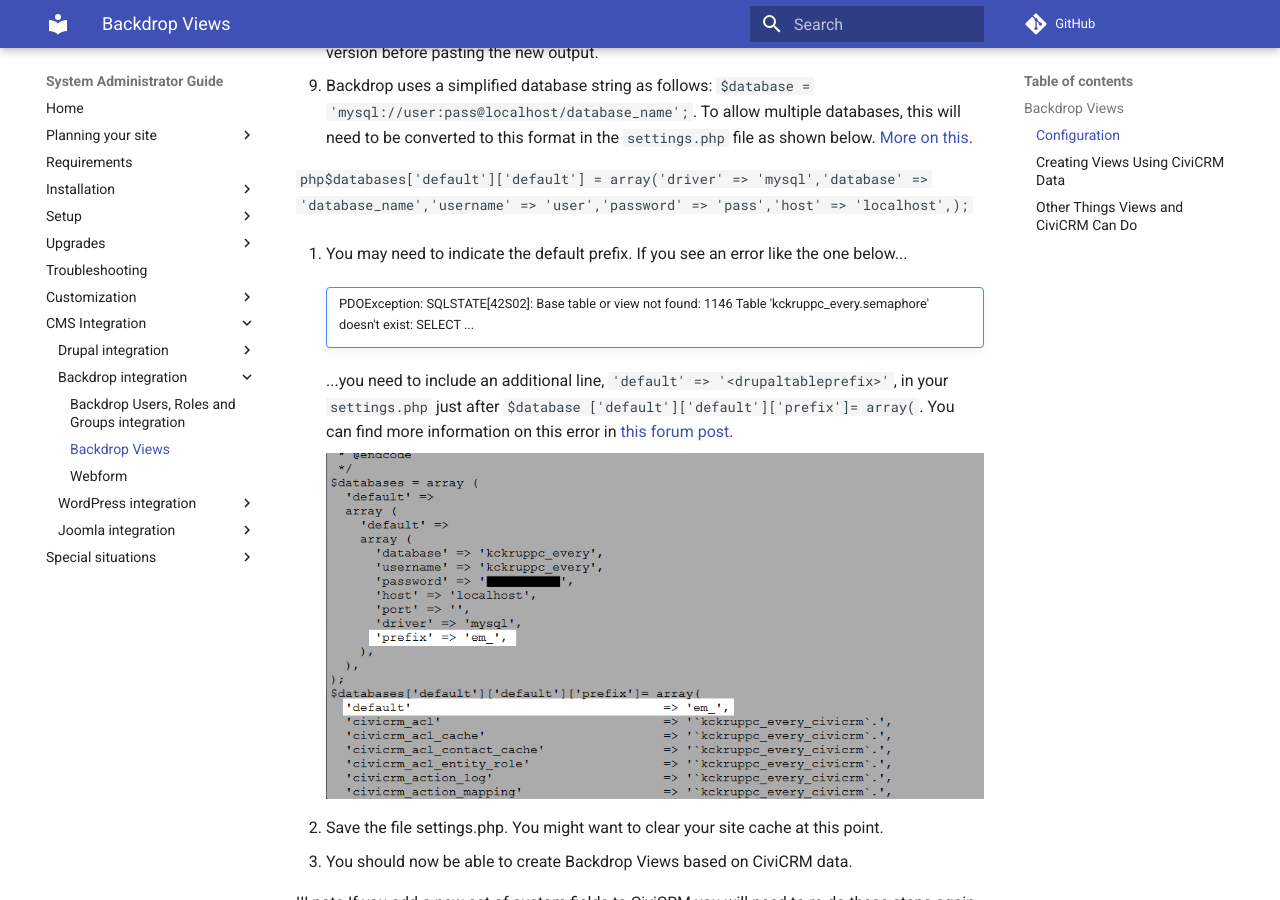
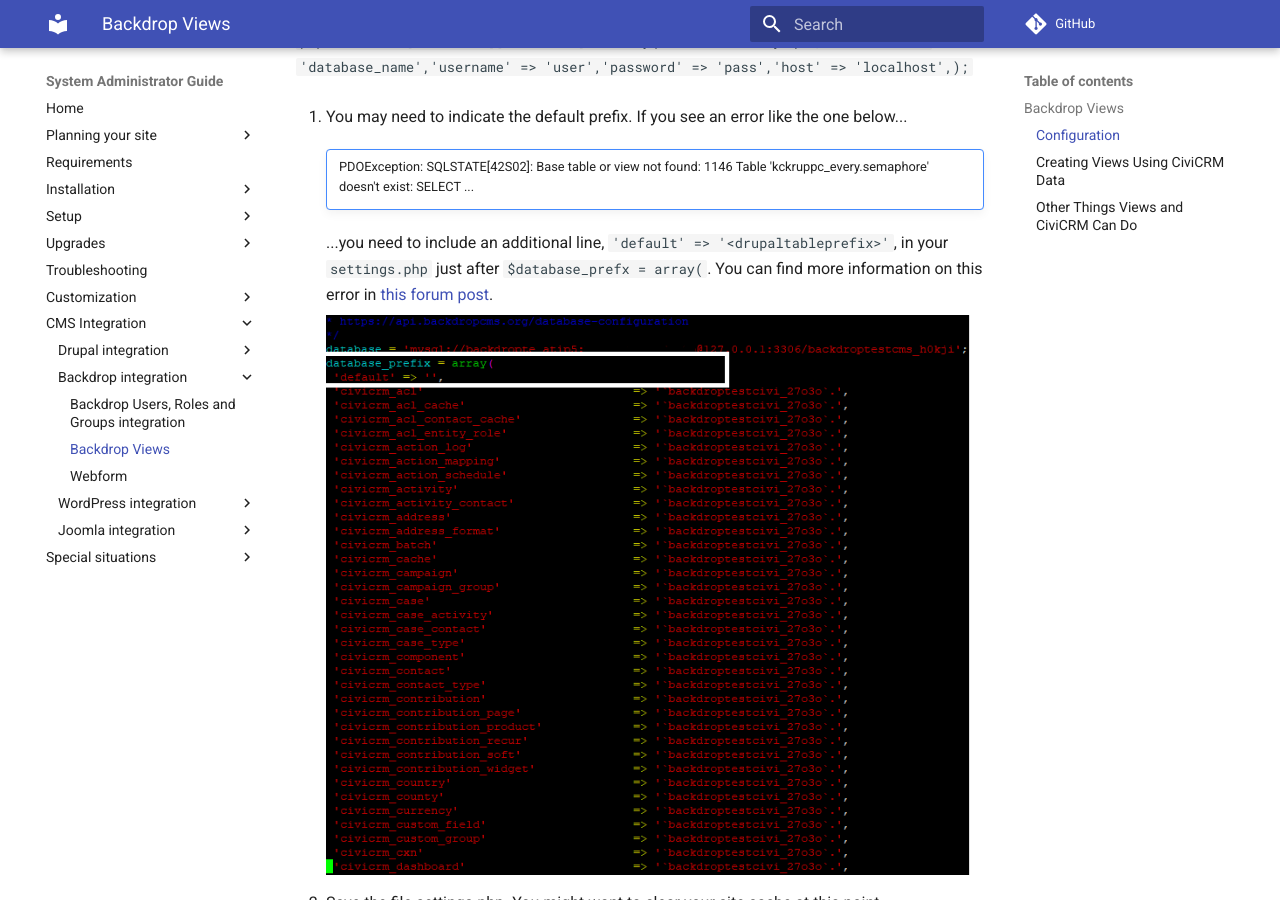
Before and after one commit to civicrm/civicrm-sysadmin-guide, an MkDocs documentation site: the page built from docs/integration/backdrop/views.md, in a window 1280 px wide and 900 px high, scrolled down 2109 px. Built offline with MkDocs 1.6.1 and Material for MkDocs 9.7.7, drawn with Linux system fonts in a browser that asks for light colours; comment, search, counter and statistics services are not loaded.

Commit message:
dev/core#1764 Update integration documentation to match Backdrop documentation

```diff
--- a/docs/integration/backdrop/views.md
+++ b/docs/integration/backdrop/views.md
@@ -34,7 +34,7 @@ These instructions assume CiviCRM and Backdrop are on separate databases located
 1. In the CiviCRM admin menu, visit **Administer > System Settings > CMS Database Integration** (`http://example.org/civicrm/admin/setting/uf?reset=1`)
 1. You should see a page with output that begins with: `$databases['default']['default']['prefix']= array(`
 
-    ![Screenshot showing the "Integration" page, with output of settings to be placed into settings.php](../../img/views3integration-1.png)
+    ![Screenshot showing the "Integration" page, with output of settings to be placed into settings.php](../../img/backdrop-views-config.png)
 
 1. Copy this setting output, including the trailing `);`
 1. Open the file `/settings.php` for editing from the root directory of the site, typically `public_html` on most servers.
@@ -60,9 +60,9 @@ These instructions assume CiviCRM and Backdrop are on separate databases located
     !!! error ""
         PDOException: SQLSTATE[42S02]: Base table or view not found: 1146 Table 'kckruppc_every.semaphore' doesn't exist: SELECT ...
 
-    ...you need to include an additional line, `'default' => '<drupaltableprefix>'`, in your `settings.php` just after `$database ['default']['default']['prefix']= array(`. You can find more information on this error in [this forum post](http://forum.civicrm.org/index.php?topic=20910.0).
+    ...you need to include an additional line, `'default' => '<drupaltableprefix>'`, in your `settings.php` just after `$database_prefx = array(`. You can find more information on this error in [this forum post](http://forum.civicrm.org/index.php?topic=20910.0).
 
-    ![Screenshot demonstrating where to add a table prefix in your settings](../../img/views3integration-4.png)
+    ![Screenshot demonstrating where to add a table prefix in your settings](../../img/backdrop-views-settings.png)
 
 1. Save the file settings.php. You might want to clear your site cache at this point.
 1. You should now be able to create Backdrop Views based on CiviCRM data.
```
Also changed, not shown: docs/img/backdrop-views-config.png (added), docs/img/backdrop-views-settings.png (added).
